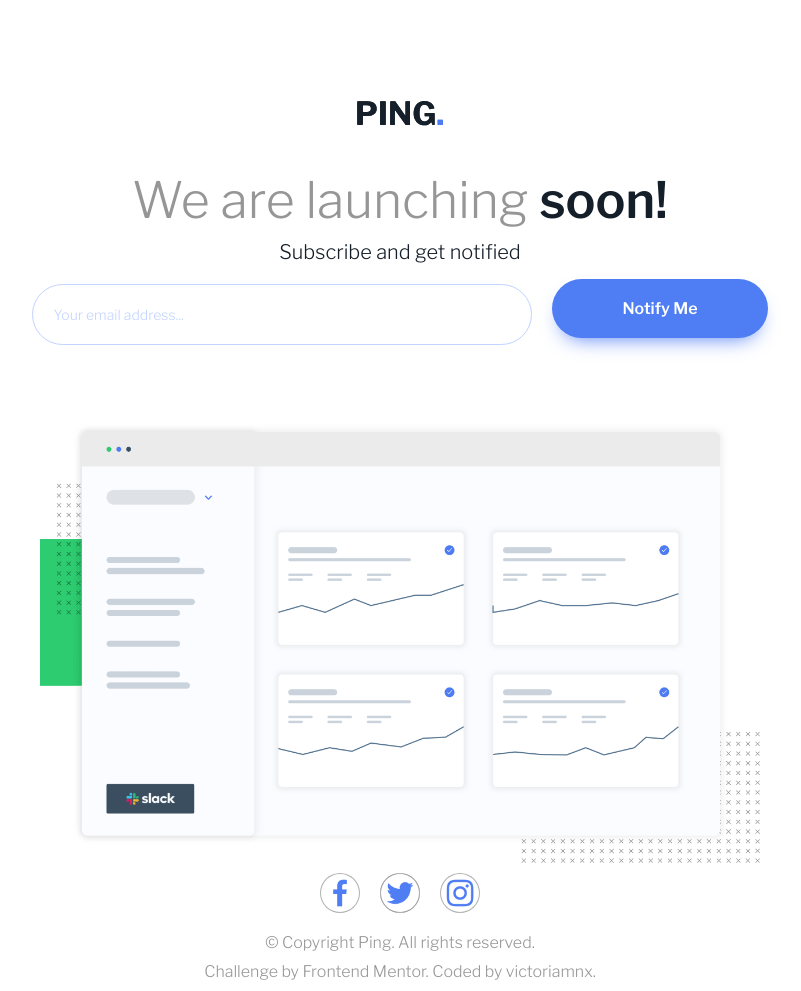
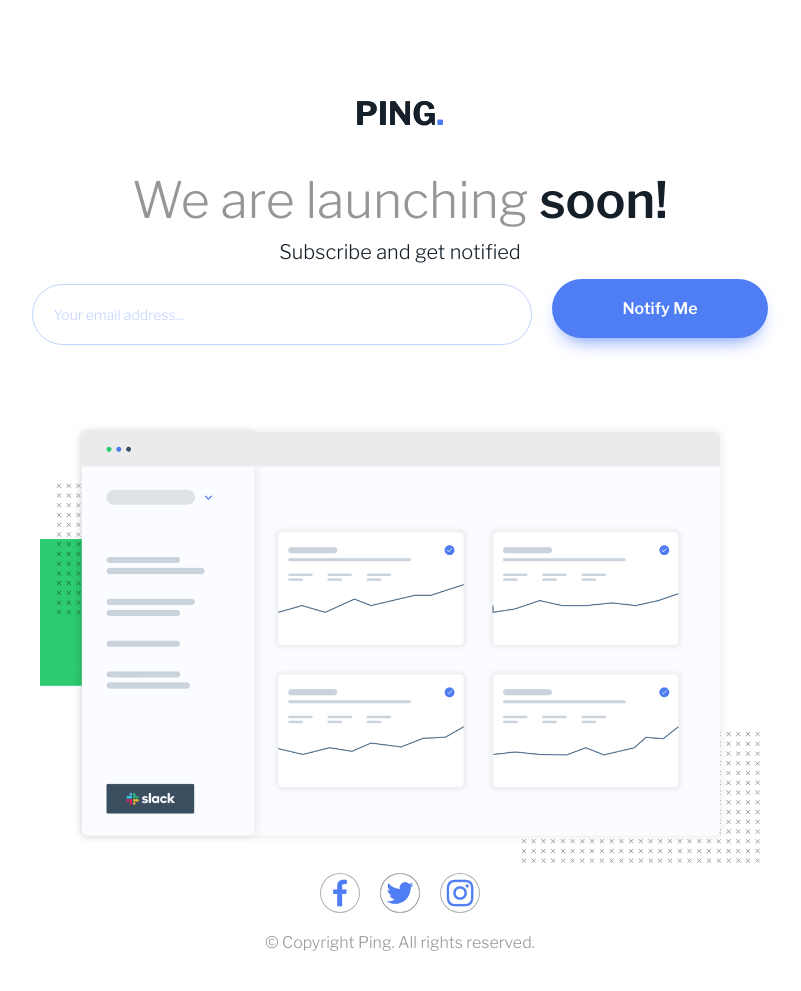
Before and after one commit to victoriamnx/Ping-Coming-Soon-Page, a plain HTML site: page index.html in a window 1280 px wide. Shown: the whole page, without its empty margins (240-1041 px from the left). After the commit the page ends 962 px from the top, so only its background shows below. Drawn offline with nearby package versions, Linux system fonts and the light colour scheme.

Commit message:
fix: homepage

```diff
--- a/index.html
+++ b/index.html
@@ -63,19 +63,5 @@
       <h2>&copy; Copyright Ping. All rights reserved.</h2>
       <script src="email_error.js"></script>
     </div>
-
-    <div class="attribution">
-      <span>Challenge by&nbsp;</span
-      ><a
-        href="https://www.frontendmentor.io?ref=challenge"
-        target="_blank"
-        title="Frontend Mentor site"
-        >Frontend Mentor.
-      </a>
-      <span> Coded by&nbsp;</span
-      ><a href="https://github.com/victoriamnx" title="Github profile"
-        >victoriamnx.</a
-      >
-    </div>
   </body>
 </html>
```
